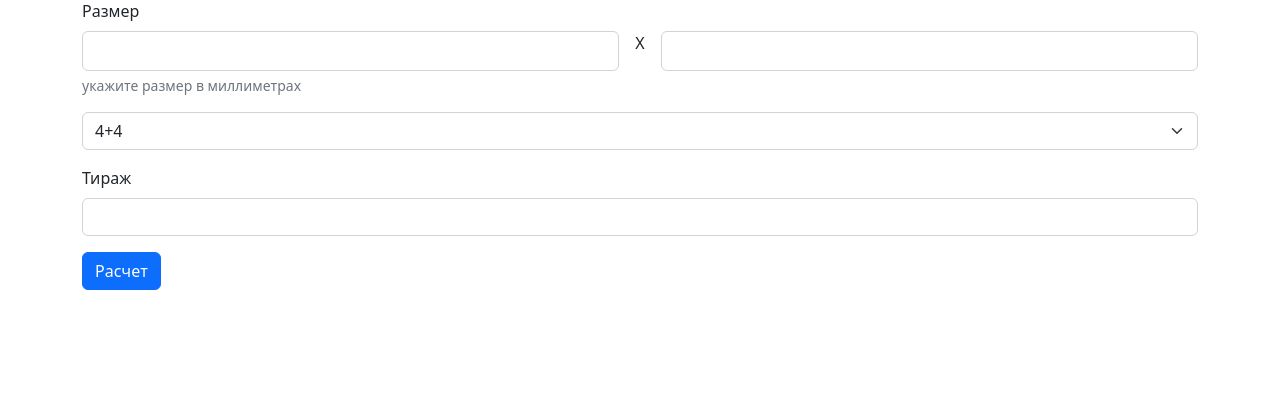
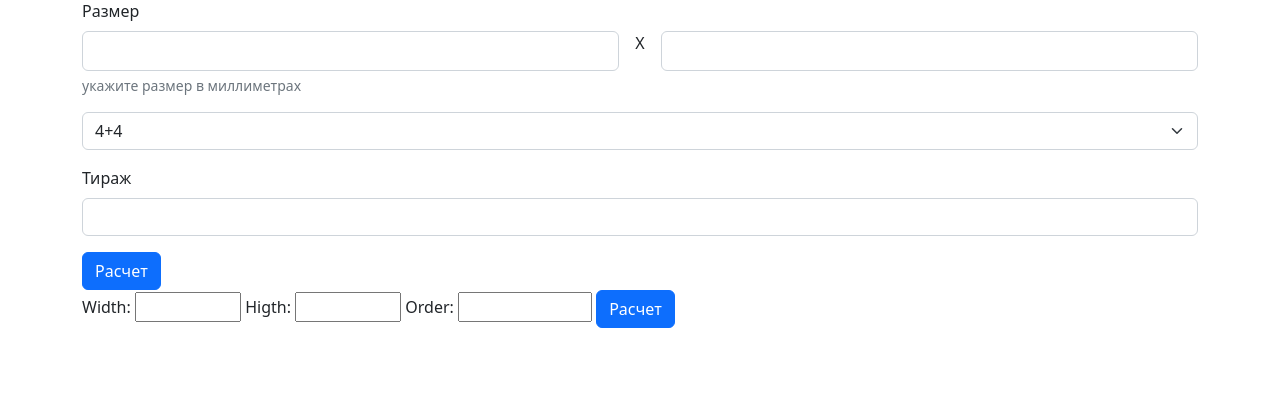
Before and after one commit to Klaus8k/sokolol, a Django app: page /order_cost/ in a window 1280 px wide. Shown: the part 125-524 px from the top of the page. Run offline with Django 4.2, Linux system fonts and the light colour scheme; some libraries are stand-ins or nearby versions.

Commit message:
form for offset

```diff
--- /dev/null
+++ b/order_cost/forms.py
@@ -0,0 +1,7 @@
+from django import forms
+
+class OffsetForm(forms.Form):
+    width = forms.IntegerField(min_value=0 , max_value=1000)
+    higth = forms.IntegerField(min_value=0 , max_value=1000)
+    # 4+4 4+0
+    order = forms.IntegerField(min_value=0 , max_value=1000000)
--- a/order_cost/templates/order_cost/order_cost_index.html
+++ b/order_cost/templates/order_cost/order_cost_index.html
@@ -43,9 +43,9 @@
                     <div class="mb-3">
                         <label for="OffsetForm" class="form-label">Размер</label>
                         <div class="d-flex">
-                            <input type="wigth" class="form-control" id="OffsetForm"/>
+                            <input type="width" class="form-control" id="OffsetForm" />
                             <p class="px-3">X</p>
-                            <input type="wigth" class="form-control" id="OffsetForm"/>
+                            <input type="higth" class="form-control" id="OffsetForm" />
                         </div>
                         <div class="form-text">укажите размер в миллиметрах</div>
                     </div>
@@ -62,6 +62,14 @@
                     <button type="submit" class="btn btn-primary">Расчет</button>
                 </form>
 
+                <form action="{% url 'order_cost:order_cost' %}" method="get">
+
+                    {% csrf_token %}
+                    {{ form }}
+                    <button type="submit" class="btn btn-primary">Расчет</button>
+                </form>
+
+
             </div>
         </div>
     </div>
--- a/order_cost/urls.py
+++ b/order_cost/urls.py
@@ -7,3 +7,4 @@ app_name = 'order_cost'
 urlpatterns = [
     path('', order_cost, name='order_cost'),
 ]
+# Add path's for other page in app order_cost
--- a/order_cost/views.py
+++ b/order_cost/views.py
@@ -1,11 +1,18 @@
 from django.shortcuts import render
 
+from .forms import OffsetForm
+
 # Create your views here.
+
+
 def offset(request):
-    context = {'current_name' : '1111111111'}
+    context = {'current_name': '1111111111'}
+    form = OffsetForm()
+    context['form'] = form
     return render(request=request, template_name='order_cost_index.html', context=context)
 
 
-def order_cost (request):
+def order_cost(request):
+
     print(request)
     return offset(request)
```
